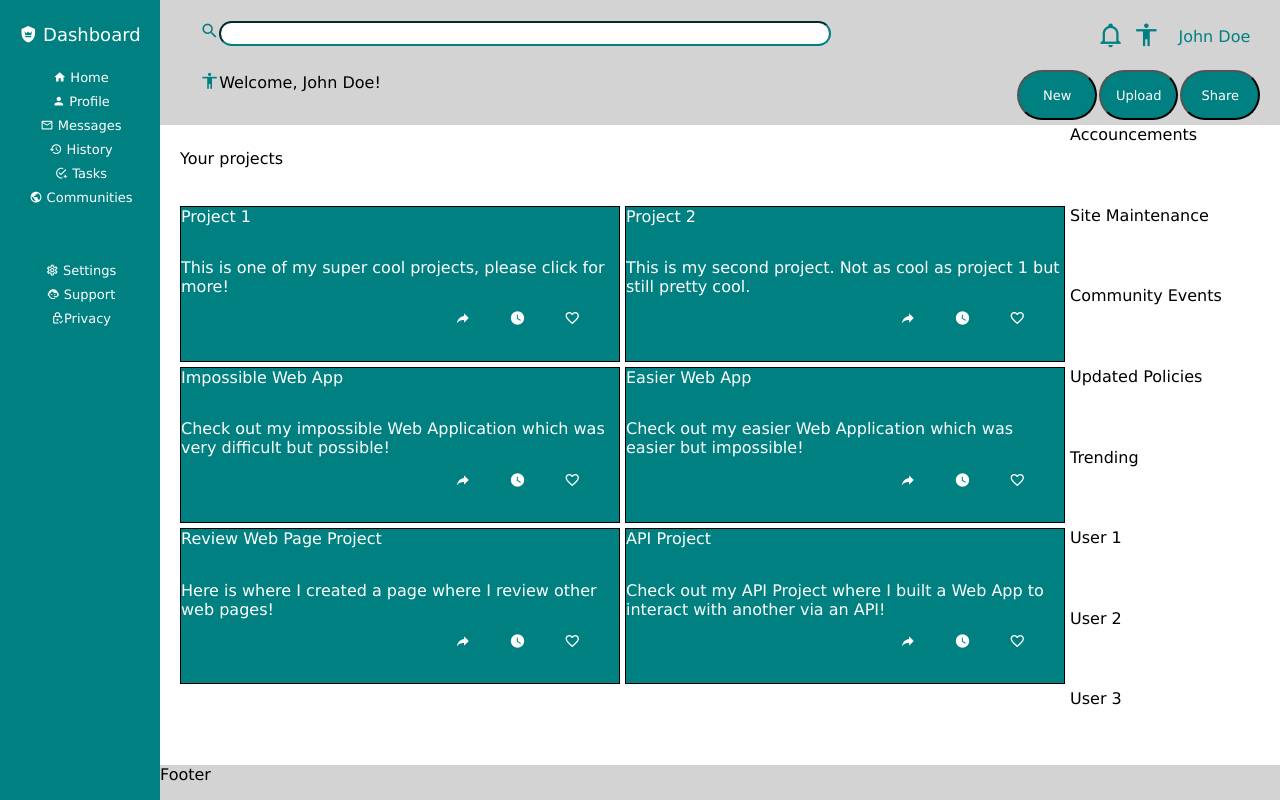
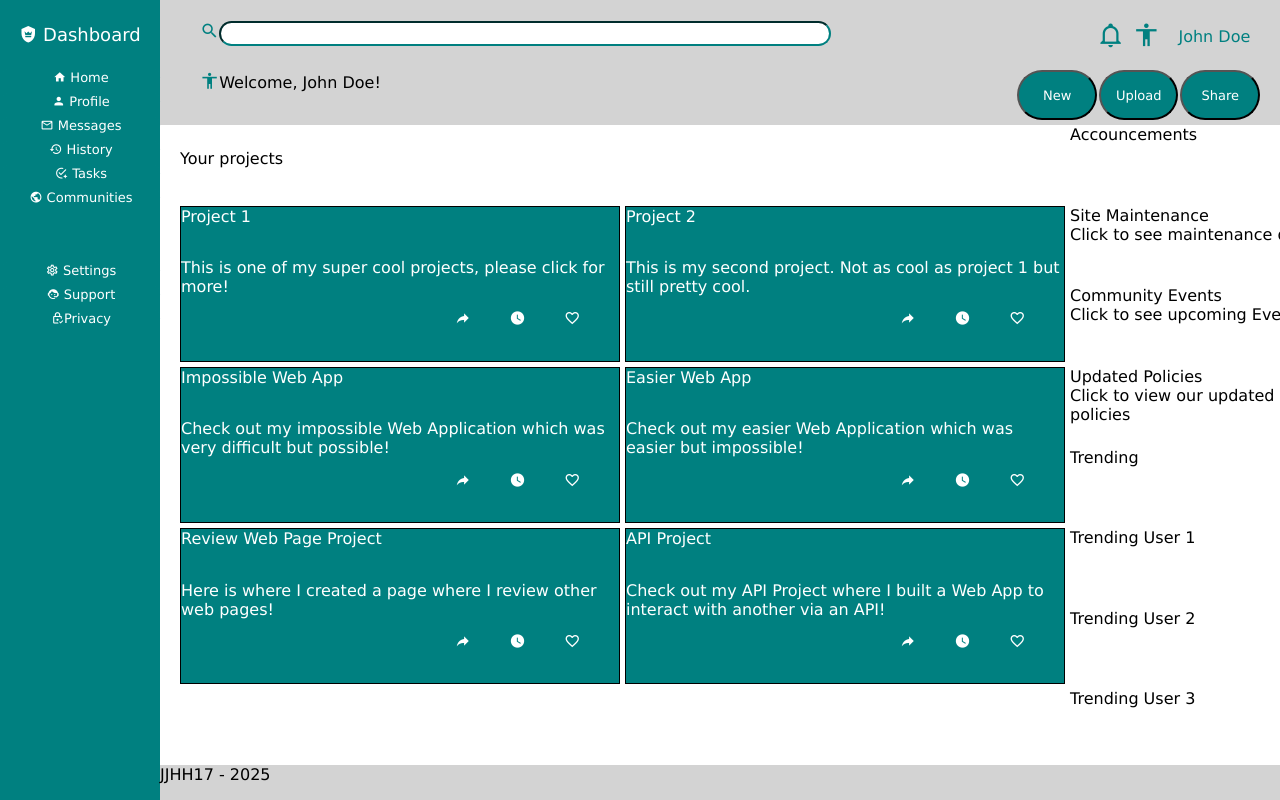
Before and after one commit to JJHH17/Admin_Dashboard, a plain HTML site: page index.html in a window 1280 px wide. Shown: the top 800 px of the page. Drawn offline with Linux system fonts and the light colour scheme.

Commit message:
Complete page layout and structure

```diff
--- a/index.html
+++ b/index.html
@@ -85,18 +85,24 @@
             </div>
 
             <div id="announcementsTitle">Accouncements</div>
-            <div id="siteMaintenance">Site Maintenance</div>
-            <div id="communityEvents">Community Events</div>
-            <div id="policies">Updated Policies</div>
+            <div id="siteMaintenance">Site Maintenance
+                <p id="maintenanceDetails">Click to see maintenance details</p>
+            </div>
+            <div id="communityEvents">Community Events
+                <p id="eventDetails">Click to see upcoming Events</p>
+            </div>
+            <div id="policies">Updated Policies
+                <p id="policyDetails">Click to view our updated site policies</p>
+            </div>
 
             <div id="trending">Trending</div>
-            <div id="user1">User 1</div>
-            <div id="user2">User 2</div>
-            <div id="user3">User 3</div>
+            <div id="user1">Trending User 1</div>
+            <div id="user2">Trending User 2</div>
+            <div id="user3">Trending User 3</div>
         </div>
 
         <div id="footer">
-            <p>Footer</p>
+            <p id="footerDetails">JJHH17 - 2025</p>
         </div>
     </div>
 </body>
```
